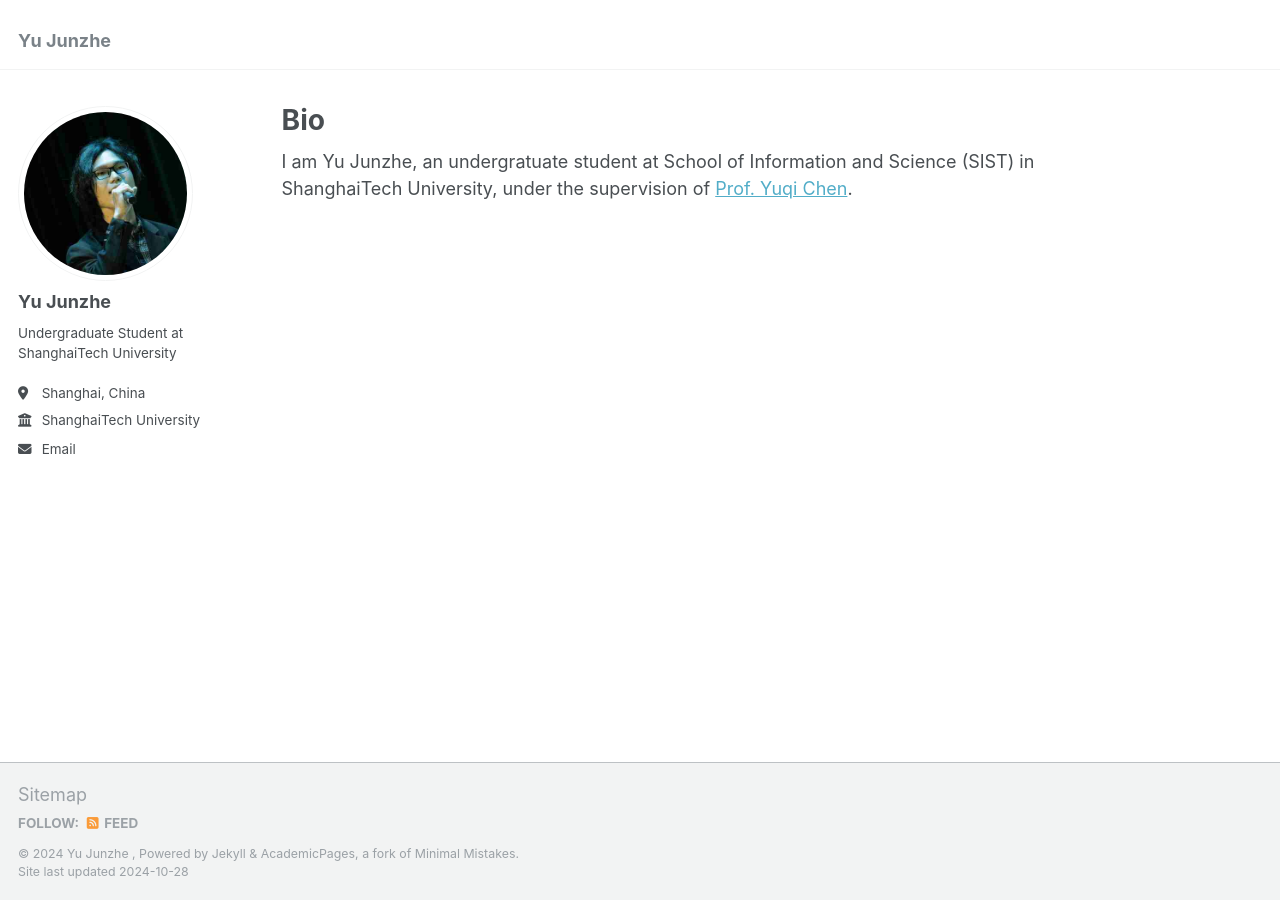
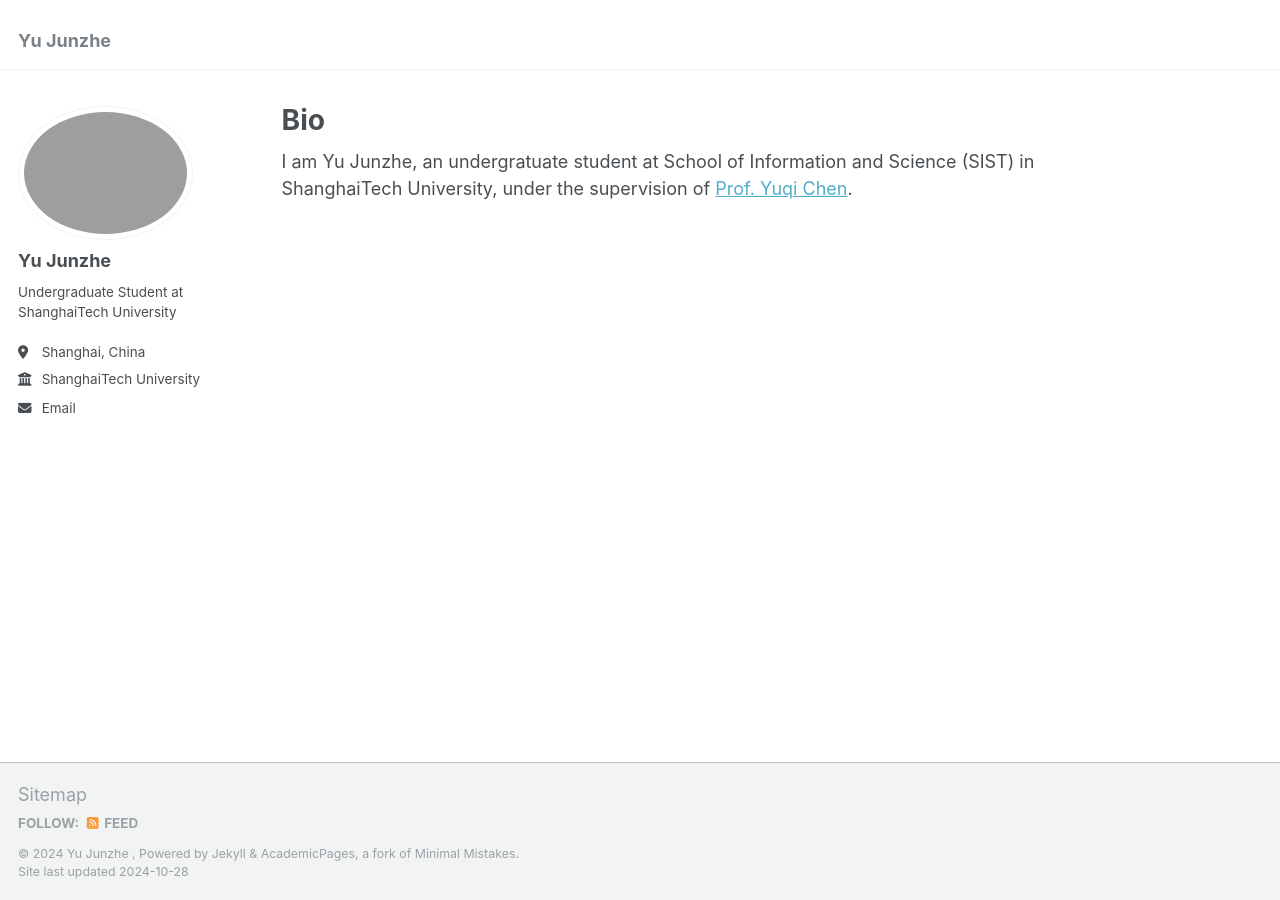
Before and after one commit to yu-junzhe/yu-junzhe.github.io, a Jekyll site: the page built from _pages/about.md, in a window 1280 px wide. Built offline with Jekyll 4.4.1, drawn with Linux system fonts in a browser that asks for light colours.

Commit message:
fix config

```diff
--- a/_config.yml
+++ b/_config.yml
@@ -12,16 +12,16 @@
 title_separator          : "-"
 name                     : &name "Yu Junzhe "
 description              : &description "personal description"
-url                      : https://academicpages.github.io # the base hostname & protocol for your site e.g. "https://mmistakes.github.io"
+url                      : https://yu-junzhe.github.io # the base hostname & protocol for your site e.g. "https://mmistakes.github.io"
 baseurl                  : "" # the subpath of your site, e.g. "/blog"
-repository               : "academicpages/academicpages.github.io"
+repository               : "yu-junzhe/yu-junzhe.github.io"
 
 # Site Author - The following control what appear as part of the author content on the side bar.
 #               If a field is blank the icon and link will not appear, otherwise it will be shown.
 #               Additional customization can be done by editing /_includes/author-profile.html
 author:
   # Biographic information
-  avatar           : "photo.jpg"
+  avatar           : "profile.png"
   name             : "Yu Junzhe"
   pronouns         : # example: "she/her"
   bio              : "Undergraduate Student at ShanghaiTech University"
```
Also changed, not shown: images/photo.jpg (deleted).
